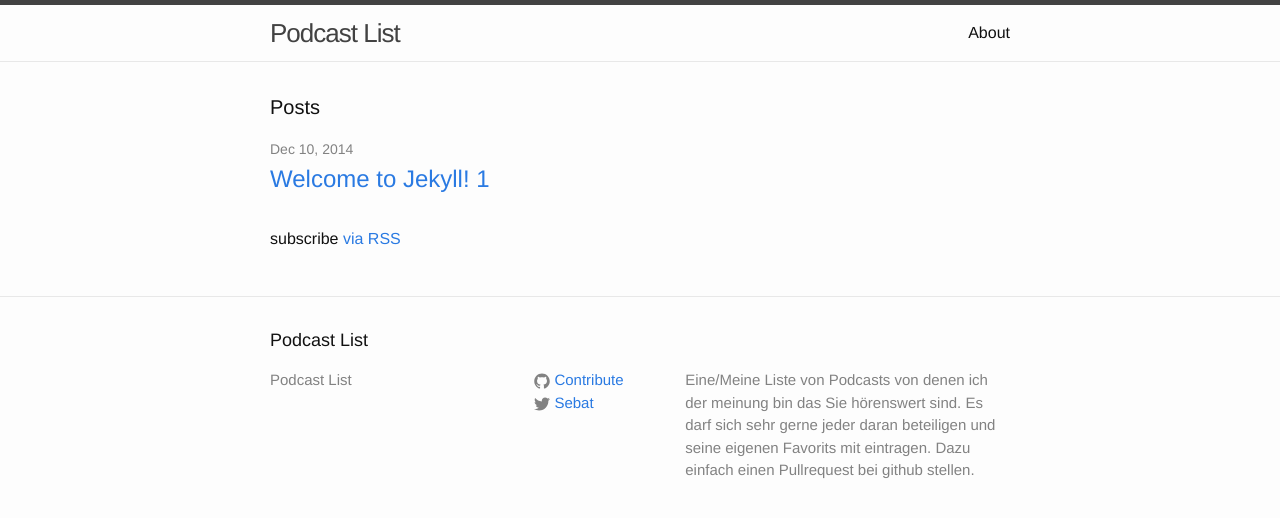
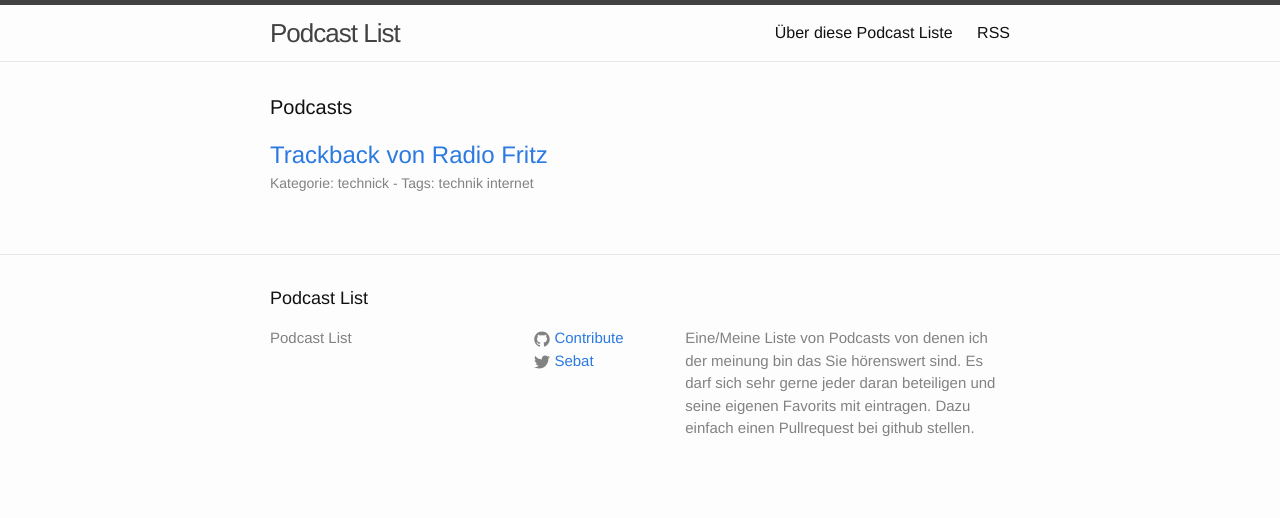
Before and after one commit to sethiele/podlist, a Jekyll site: the page built from index.html, in a window 1280 px wide. Shown: the top 518 px of the page. Built offline with Jekyll 4.4.1, drawn with Linux system fonts in a browser that asks for light colours.

Commit message:
Erster Podcast - Trackback von Fritz.de

```diff
--- a/_config.yml
+++ b/_config.yml
@@ -12,3 +12,6 @@ github_path: https://github.com/sethiele/podlist
 # Build settings
 markdown: kramdown
 timezone: Europe/Berlin
+
+# Outputting
+permalink:     none
--- a/_includes/header.html
+++ b/_includes/header.html
@@ -19,6 +19,7 @@
           <a class="page-link" href="{{ page.url | prepend: site.baseurl }}">{{ page.title }}</a>
           {% endif %}
         {% endfor %}
+        <a class="page-link" href="{{ "/feed.xml" | prepend: site.baseurl }}">RSS</a>
       </div>
     </nav>
 
--- a/_sass/_layout.scss
+++ b/_sass/_layout.scss
@@ -102,7 +102,8 @@
 }
 
 .contact-list,
-.social-media-list {
+.social-media-list,
+.podcast-meta > ul {
     list-style: none;
     margin-left: 0;
 }
@@ -176,6 +177,14 @@
     > li {
         margin-bottom: $spacing-unit;
     }
+
+    h2{
+        margin-bottom: 0;
+    }
+    p{
+        font-size: $small-font-size;
+        color: $grey-color;
+    }
 }
 
 .post-meta {
--- a/index.html
+++ b/index.html
@@ -4,20 +4,25 @@ layout: default
 
 <div class="home">
 
-  <h1 class="page-heading">Posts</h1>
+  <h1 class="page-heading">Podcasts</h1>
 
   <ul class="post-list">
     {% for post in site.posts %}
       <li>
-        <span class="post-meta">{{ post.date | date: "%b %-d, %Y" }}</span>
-
         <h2>
           <a class="post-link" href="{{ post.url | prepend: site.baseurl }}">{{ post.title }}</a>
         </h2>
+        <p>
+          Kategorie:
+          {% for category in post.categories %}
+            {{ category }}
+          {% endfor %}
+          - Tags:
+          {% for tag in post.tags %}
+            {{ tag }}
+          {% endfor %}</p>
       </li>
     {% endfor %}
   </ul>
 
-  <p class="rss-subscribe">subscribe <a href="{{ "/feed.xml" | prepend: site.baseurl }}">via RSS</a></p>
-
 </div>
```
Also changed, not shown: _layouts/post.html (+26 -0 lines), _posts/2014-12-10-trackback.markdown (added, +17 -0 lines), _posts/2014-12-10-welcome-to-jekyll.markdown (deleted, +0 -25 lines), about.md (+6 -4 lines).
